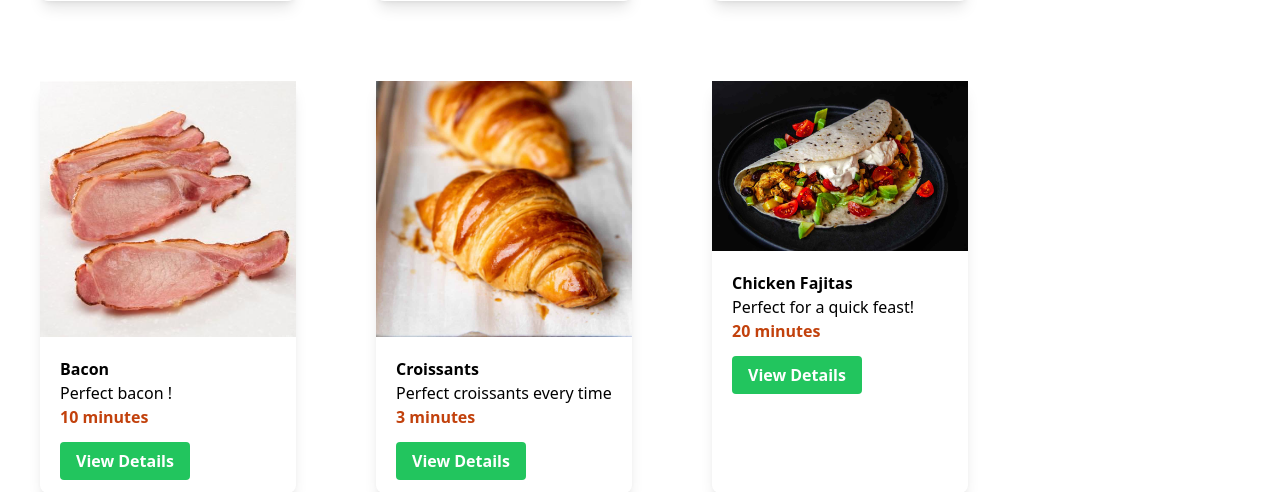
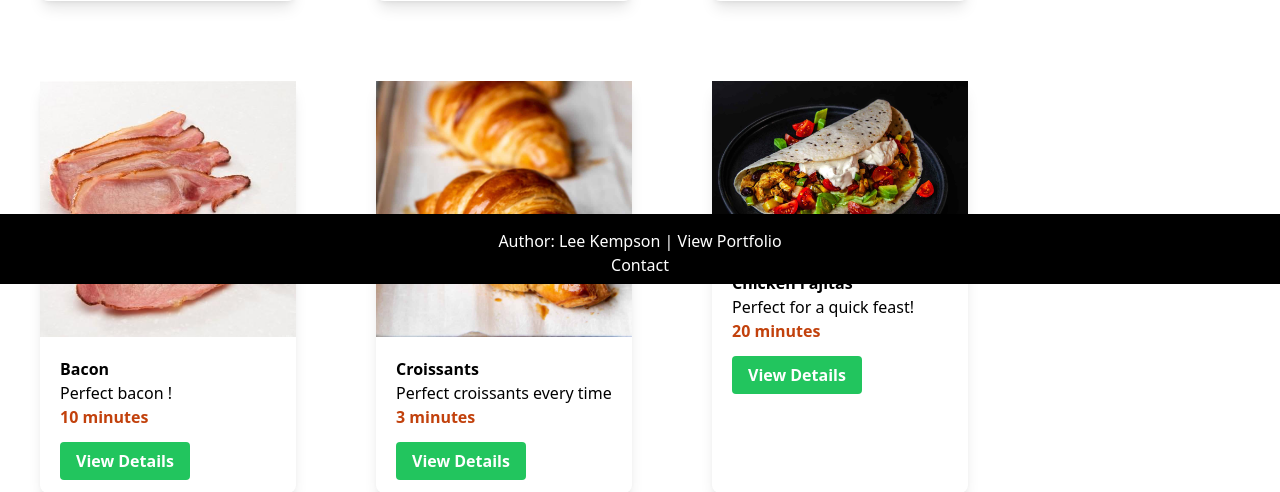
Before and after one commit to Kempy4563/airfryer, a Django app: page / in a window 1280 px wide. Shown: the part 516-1008 px from the top of the page. Run offline with Django 5.2, Linux system fonts and the light colour scheme; data comes from the database, SQL or seed files in the repository; some libraries are stand-ins or nearby versions.

Commit message:
added footer

```diff
--- a/airfryer_recipes/airfryer_app/templates/airfryer_app/base.html
+++ b/airfryer_recipes/airfryer_app/templates/airfryer_app/base.html
@@ -42,6 +42,32 @@
 
 
 
+       <style>
+    .footer-container {
+      position: relative;
+      min-height: 50vh;
+    }
+   .main-content {
+      padding-bottom: 70px; /* Add a margin-bottom to the main content */    }
+    footer {
+      background-color: #000;
+      color: #fff;
+      text-align: center;
+      padding: 15px;
+      position: fixed; /* Change to position: fixed */
+      bottom: 0;
+      width: 100%;
+      height: 70px;
+    }
+  </style>
+  <footer>
+    <p>Author: Lee Kempson | <a href="https://portfolio-lee-ryan-kempson.onrender.com/" target="_blank" style="color: #fff;">View Portfolio</a></p>
+    <p><a href="https://portfolio-lee-ryan-kempson.onrender.com/contact" target="_blank" style="color: #fff;">Contact</a></p>
+  </footer>
+
+
+
+
     {% block body %}
 
     {% endblock %}
--- a/airfryer_recipes/airfryer_app/templates/airfryer_app/index.html
+++ b/airfryer_recipes/airfryer_app/templates/airfryer_app/index.html
@@ -5,8 +5,7 @@
 
 
 
-  <div class="product-container flex flex-wrap justify-content-center">
-
+  <div class="product-container main-content flex flex-wrap justify-content-center">
 
     {% for recipe in recipes %}
       <div class="product shadow-lg w-1/5 rounded-lg m-10">
```
